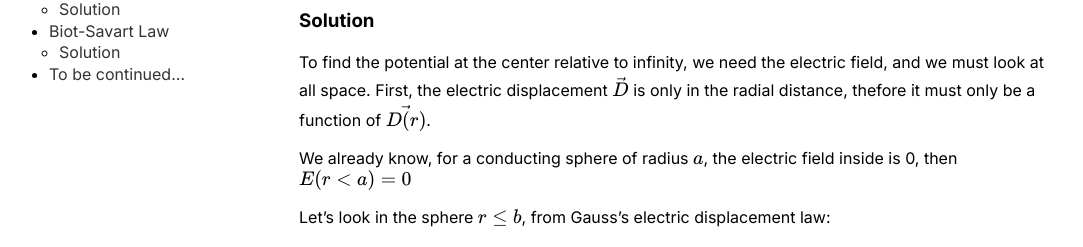
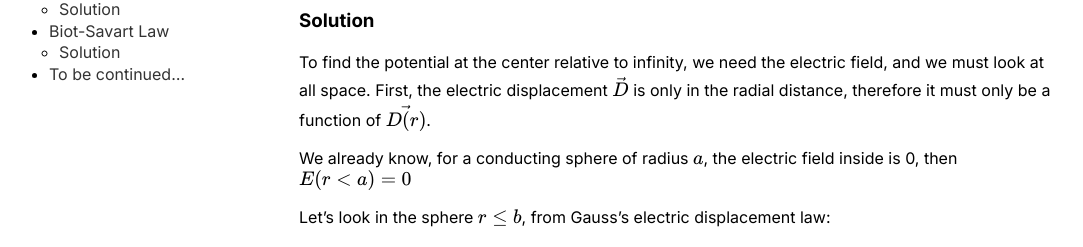
Before and after one commit to johnnynaynay/johnnynaynay.github.io, a Jekyll site: the page built from _posts/2026-04-17-e&m-exam-solutions.md, in a window 1280 px wide and 900 px high, scrolled down 983 px. Shown: the part 180-427 px from the top of the window, without its empty margins (94-1177 px from the left). Built offline with Jekyll 4.4.1, drawn with Linux system fonts in a browser that asks for light colours; some of the changed text lies outside the part shown.

Commit message:
fixed first post

```diff
--- a/_posts/2026-04-17-e&m-exam-solutions.md
+++ b/_posts/2026-04-17-e&m-exam-solutions.md
@@ -25,7 +25,7 @@ by linear dielectric material of permittivity $\epsilon$. Find the potential at
 ### Solution
 
 To find the potential at the center relative to infinity, we need the electric field, and we must look at all space.
-First, the electric displacement $\vec{D}$ is only in the radial distance, thefore it must only be a function of
+First, the electric displacement $\vec{D}$ is only in the radial distance, therefore it must only be a function of
 $\vec{D(r)}$.
 
 We already know, for a conducting sphere of radius $a$, the electric field inside is 0, then
@@ -144,7 +144,6 @@ $$
 $$
 
 
-
 My procedure when I am doing problems with this law is to start with the cross product and identifying our $\vec{dl}$ and $\hat{r}$
 Let's compute the cross-product, notice, $\vec{dl}$ is only in the z-direction.
 
@@ -180,7 +179,6 @@ From here, the physics is pretty much done and it's just math. More specifically
 If you remember your calculus days, we must use the substitution $z=a\tan\phi$. Taking the derivative yields $\displaystyle \frac{dz}{d\phi} = a\sec^2\phi$, then $\displaystyle dz = \frac{ad\phi}{cos^2\phi}$.
 Now, I am going to write one more thing which is $\displaystyle \cos\phi = \frac{a}{r}$, using trigonometry once again.
 
-<span class="sidenote">Several variations of this sentence are known.</span>
 
 Let's rewrite the denominator inside the integral from what we know earlier to simplify the problem, and take out the constant $a$:
 
```
